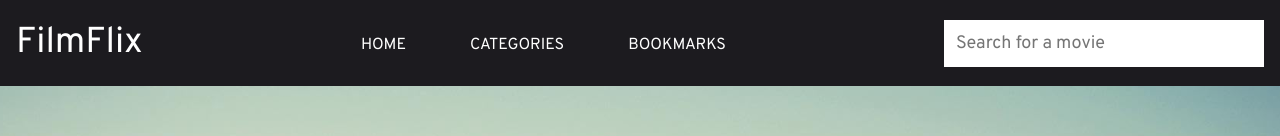
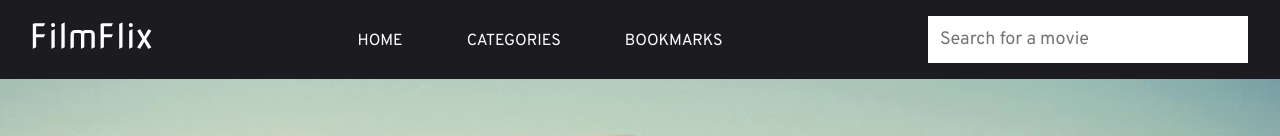
Before and after one commit to Filmflix-FED22G/filmflix, a React (Vite) app: page / in a window 1280 px wide. Shown: the top 136 px of the page. Built offline with nearby package versions, Linux system fonts and the light colour scheme.

Commit message:
added default padding, logo and link to homepage in logo

```diff
--- a/src/components/Header.tsx
+++ b/src/components/Header.tsx
@@ -3,6 +3,7 @@ import { Link as RouterLink } from 'react-router-dom';
 import styled from 'styled-components';
 import SearchBar from './SearchBar';
 import close from '/icons/close.svg';
+import filmFlix from '/icons/filmFlix.svg';
 import goldburger from '/icons/goldburger.svg';
 import goldclose from '/icons/goldclose.svg';
 import hamburger from '/icons/hamburger.svg';
@@ -27,10 +28,9 @@ function Header() {
   };
 
   return (
-    <div className="grid-container">
     <StyledHeader>
-        <StyledLogo href="/">
-          <h3>FilmFlix</h3>
+      <StyledLogo to="/">
+        <LogoImage src={filmFlix} alt="filmFlix Logo" />
       </StyledLogo>
       <NavLinks>
         <RouterLink to="/">Home</RouterLink>
@@ -62,11 +62,7 @@ function Header() {
         <MenuItemsContainer>
           <SearchBar $showInMobile={true} />
           <StyledLink>
-              <RouterLink
-                to="/"
-                onClick={handleLinkClick}
-                id="customRouterLink"
-              >
+            <RouterLink to="/" onClick={handleLinkClick} id="customRouterLink">
               Home
             </RouterLink>
             <RouterLink
@@ -87,7 +83,6 @@ function Header() {
         </MenuItemsContainer>
       </MobileMenu>
     </StyledHeader>
-    </div>
   );
 }
 
@@ -114,6 +109,12 @@ const StyledHeader = styled.header`
   padding: 1rem;
   background-color: var(--color-header-footer-background);
   color: white;
+  padding: 1rem var(--default-padding);
+`;
+
+const LogoImage = styled.img`
+  width: 7.5rem;
+  height: auto;
 `;
 
 // Styling for navigation links
@@ -193,7 +194,7 @@ const StyledSVG = styled.img`
   height: 1rem;
 `;
 
-const StyledLogo = styled.a`
+const StyledLogo = styled(RouterLink)`
   text-decoration: none;
   cursor: pointer;
 
```
Lines whose indentation alone changed are shown as unchanged.
